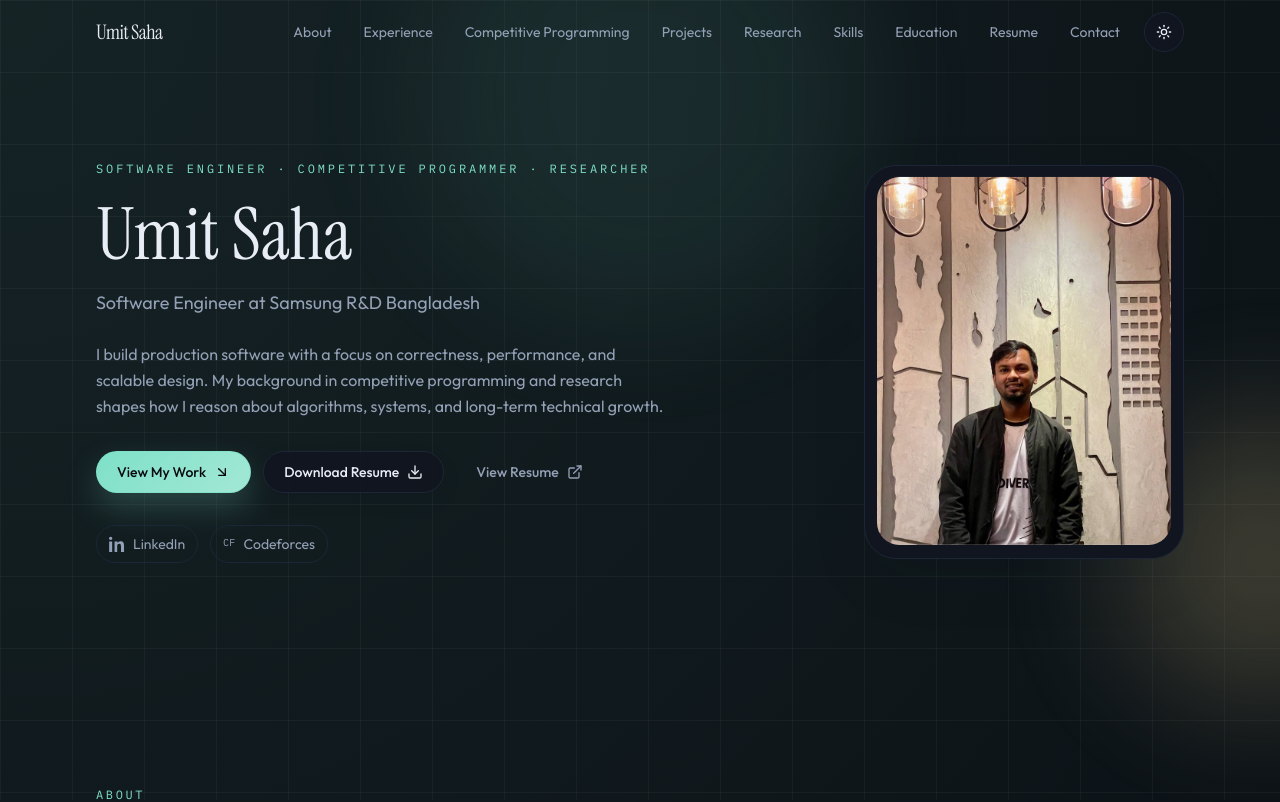
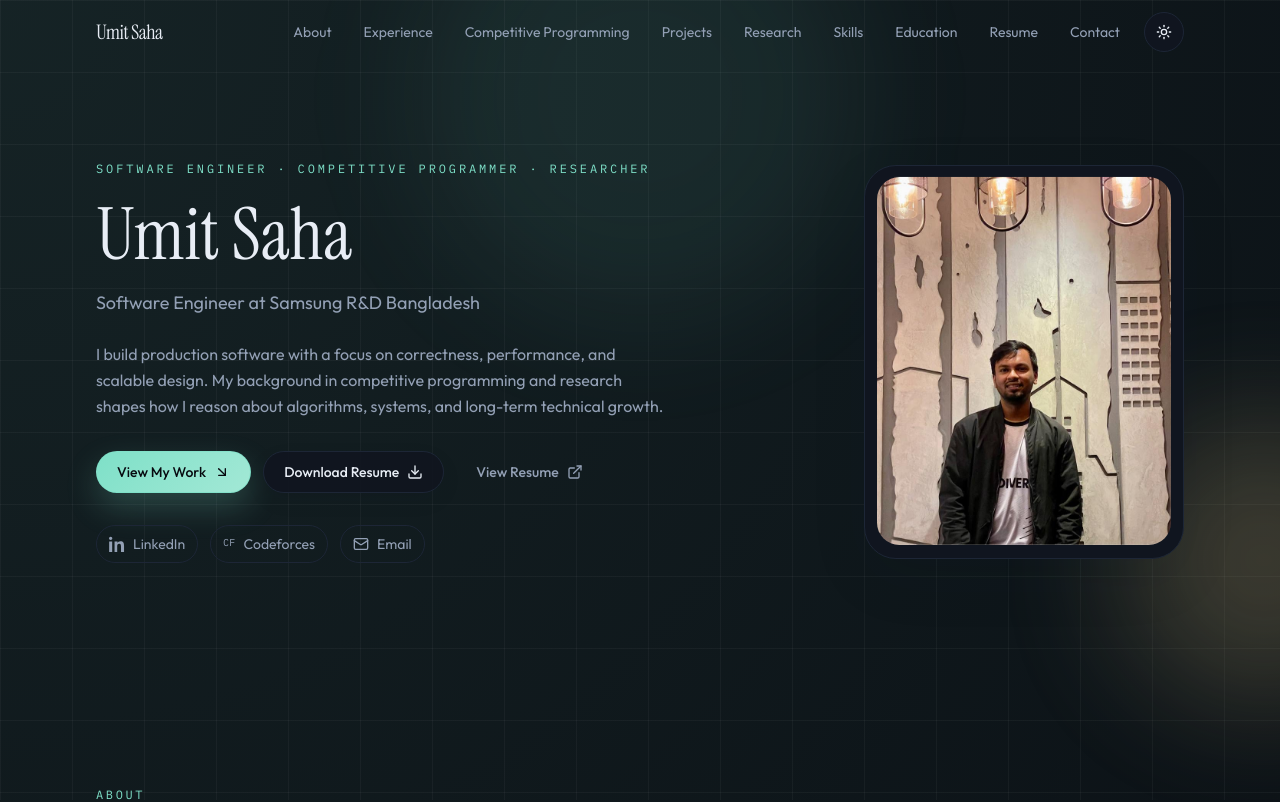
Before and after one commit to umitsaha/Umit-Portfolio, a React (Vite) app: page / in a window 1280 px wide. Shown: the top 802 px of the page. Built offline with nearby package versions, Linux system fonts and the light colour scheme.

Commit message:
github workflow & deployment

```diff
--- a/src/data/portfolio.ts
+++ b/src/data/portfolio.ts
@@ -1,5 +1,7 @@
 import profileImage from '@/assets/umit_profile_pic.jpg'
 import type { Profile } from '@/types/portfolio'
+
+const baseUrl = import.meta.env.BASE_URL
 
 export const profile: Profile = {
   name: 'Umit Saha',
@@ -17,7 +19,8 @@ export const profile: Profile = {
     'I have been involved in competitive programming for several years, including ICPC regionals and the ICPC Asia West contest. I also mentor students in data structures and algorithms at Shohoj Coding.',
     'My research interests sit at the intersection of programming skill, assessment, and machine learning. I co-authored an IEEE conference paper on predicting industry placement from competitive programming performance.',
   ],
-  resumePath: '/resume/Umit_Saha.pdf',
+  email: 'umitsahaayon@gmail.com',
+  resumePath: `${baseUrl}resume/Umit_Saha.pdf`,
   social: [
     {
       label: 'LinkedIn',
--- a/vite.config.ts
+++ b/vite.config.ts
@@ -5,6 +5,7 @@ import { defineConfig } from 'vite'
 
 export default defineConfig({
   plugins: [react(), tailwindcss()],
+  base: '/Umit-Portfolio/',
   resolve: {
     alias: {
       '@': path.resolve(import.meta.dirname, './src'),
```
